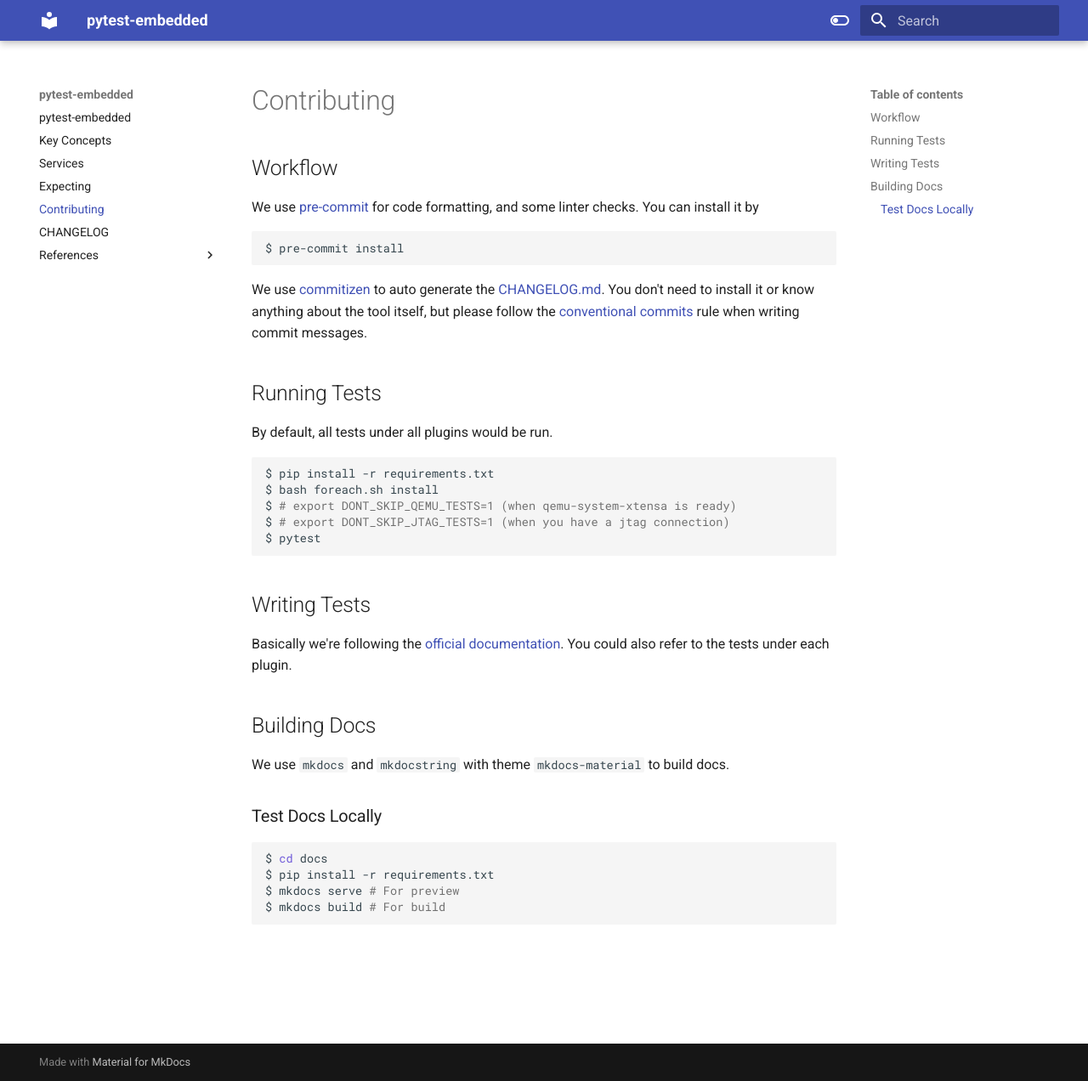
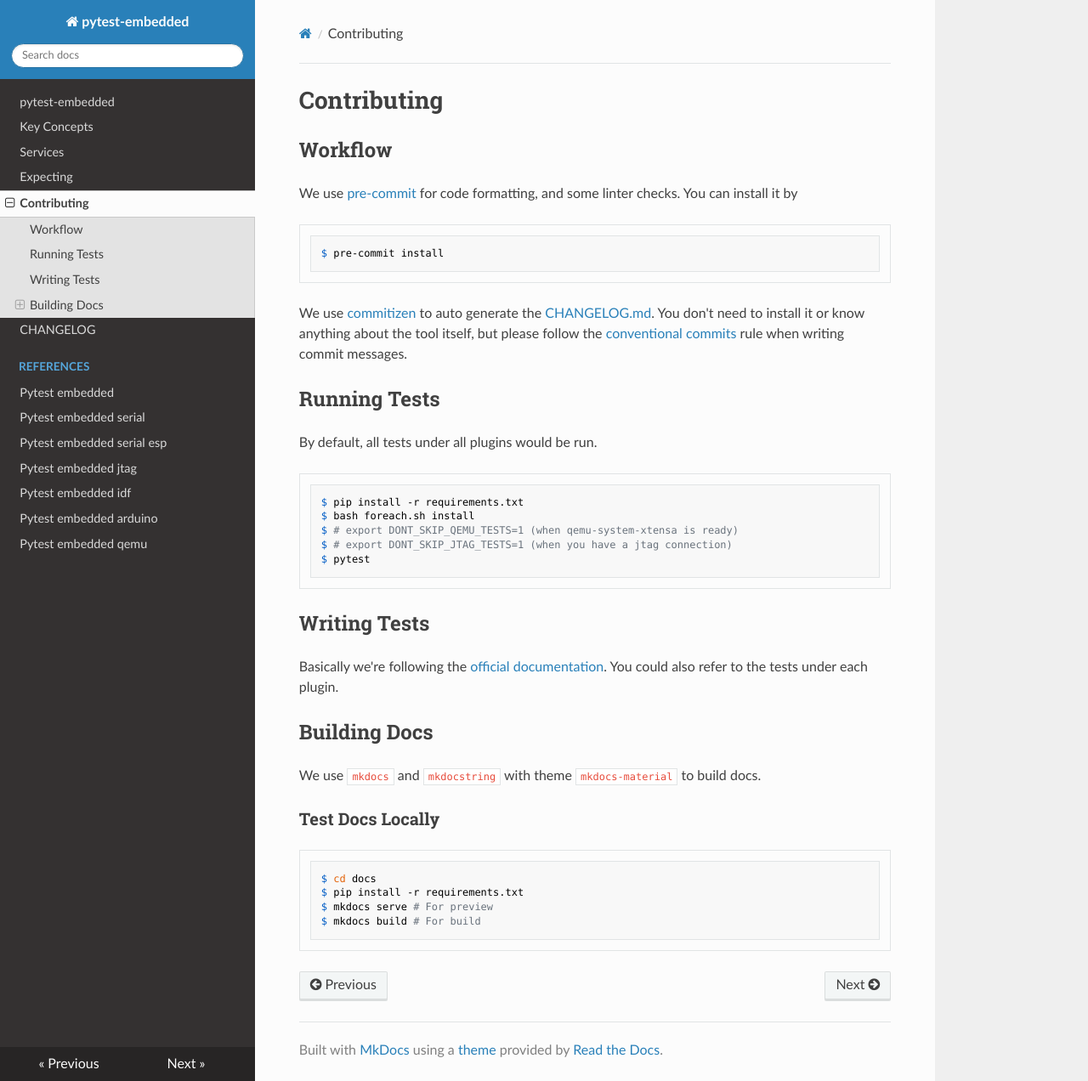
Before and after one commit to espressif/pytest-embedded, an MkDocs documentation site: the page built from docs/CONTRIBUTING.md, in a window 1280 px wide and 1272 px high. Shown: the whole window at 85% size. Built offline with MkDocs 1.6.1, drawn with Linux system fonts in a browser that asks for light colours; nearby versions of some CDN libraries.

Commit message:
docs: use readthedocs theme

```diff
--- a/mkdocs.yml
+++ b/mkdocs.yml
@@ -1,7 +1,7 @@
 site_name: pytest-embedded
 
 theme:
-  name: "material"
+  name: "readthedocs"
   palette:
     - scheme: default
       toggle:
```
